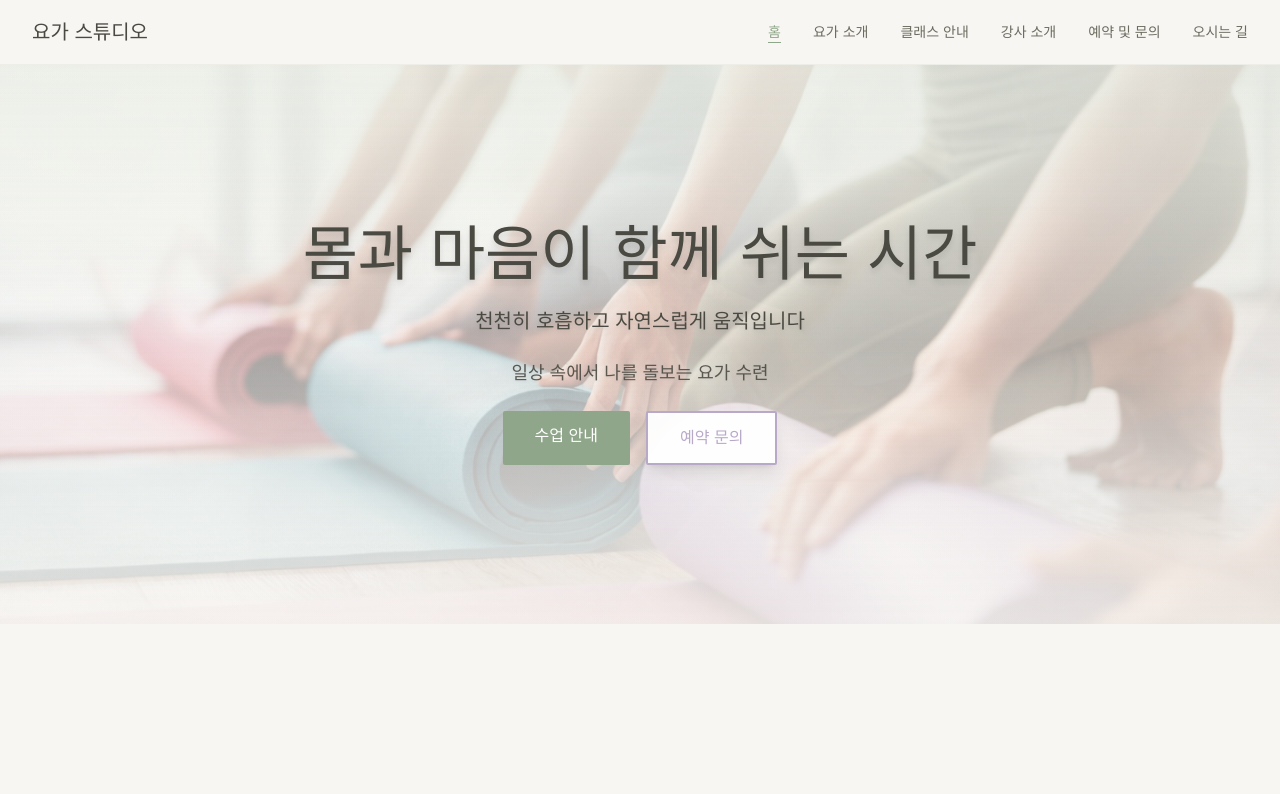
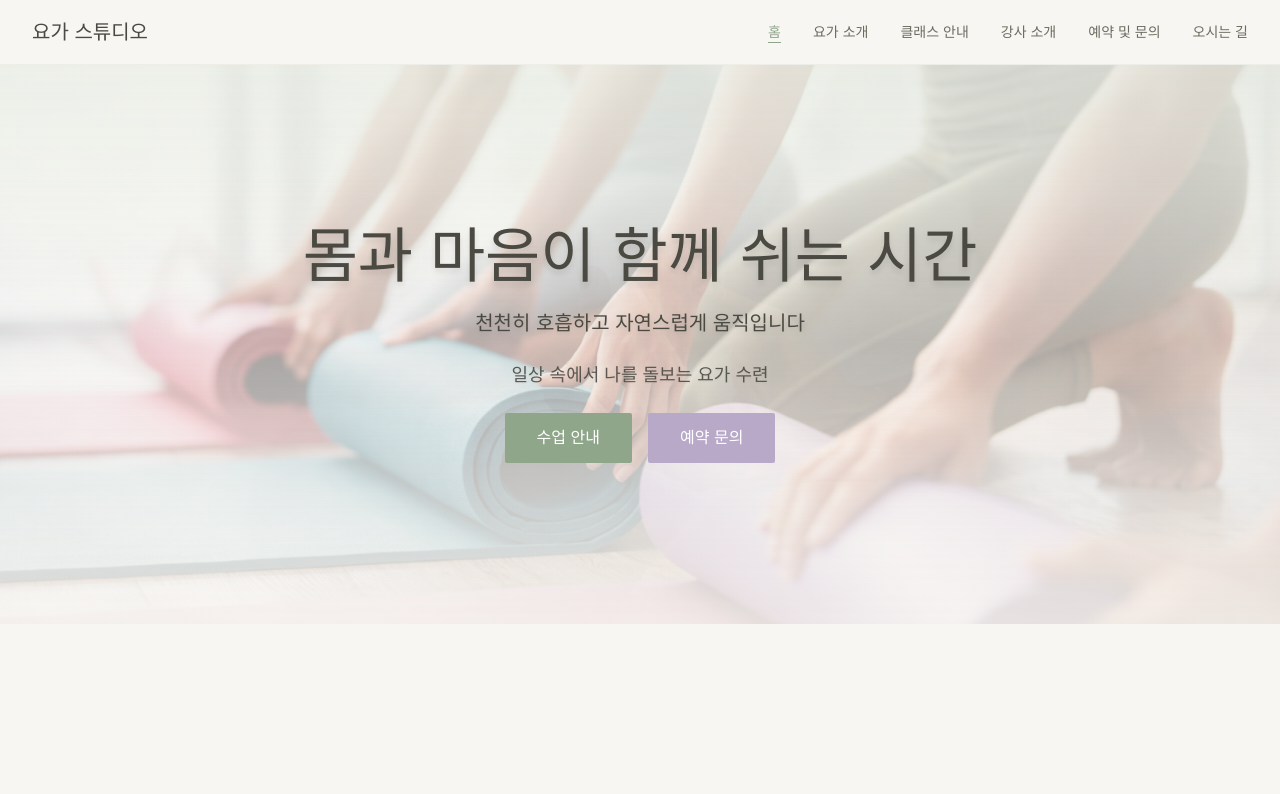
Before and after one commit to guideyoon/yoga, a Next.js app: page / in a window 1280 px wide. Shown: the top 794 px of the page. Built offline with nearby package versions, Linux system fonts and the light colour scheme.

Commit message:
fix: Change reservation inquiry button to solid secondary color background

```diff
--- a/app/page.tsx
+++ b/app/page.tsx
@@ -89,7 +89,7 @@ export default function Home() {
             </Link>
             <Link
               href="/contact"
-              className="px-8 py-3 bg-white/95 backdrop-blur-sm border-2 border-secondary text-secondary font-light rounded-sm hover:bg-secondary hover:text-white transition-all duration-300 hover:border-secondary-dark shadow-lg"
+              className="px-8 py-3 bg-secondary text-white font-light rounded-sm hover:bg-secondary-dark transition-all duration-300 hover:shadow-lg hover:shadow-secondary/30"
             >
               예약 문의
             </Link>
```
